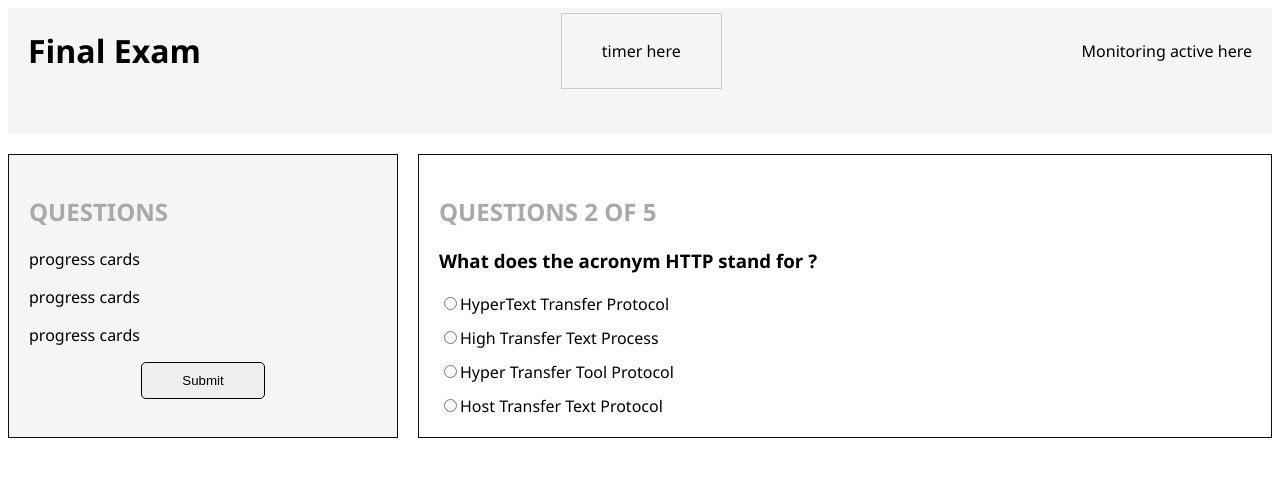
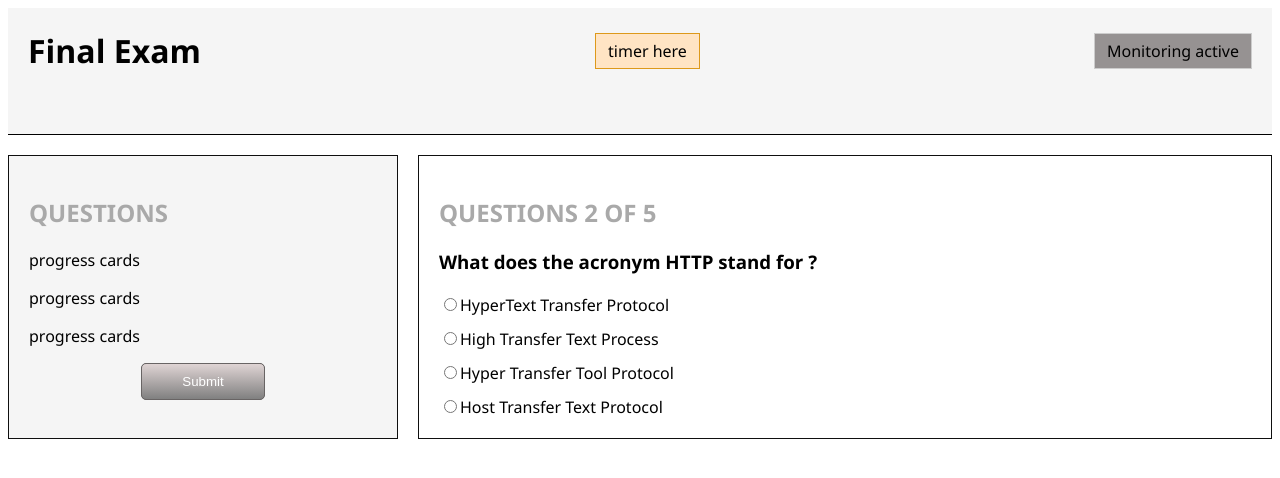
Before and after one commit to summer-group5/ai-exam-platform, a React app in the folder frontend/: page /Coursepage/1/exam in a window 1280 px wide. Shown: the top 478 px of the page. Built offline with nearby package versions, Linux system fonts and the light colour scheme; no server answers; the database is empty; the HTML template or start-up script is replaced by a standard one.

Commit message:
updated css for UI and worked on questions card component.

```diff
--- a/frontend/src/pages/Exampage.css
+++ b/frontend/src/pages/Exampage.css
@@ -10,7 +10,7 @@
   justify-content: space-between;
   align-items: center;
   padding: 0 20px 40px 20px;
-
+ border-bottom: 1px solid;
 }
 
 
@@ -66,13 +66,22 @@ text-align: left;
   margin-top: 20px;
 }
 
+
+
 .submit {
 
-
+    cursor: pointer;
     padding: 10px 40px 10px 40px;
     border: 1px solid;
    border-radius: 5px;
 
+}
+
+#submit-grad {
+ background-color: black; /* For browsers that do not support gradients */
+  background-image: linear-gradient(to top, grey, rgb(223, 212, 212));
+  border: 1px solid rgb(104, 100, 100);
+  color: white;
 }
 
 .timer-container{
@@ -86,3 +95,22 @@ border: 1px solid #ccc;
   display: flex;
   justify-content: center;
 }
+
+
+.monitor-container{
+  border: 1px solid #ccc;
+  padding: 6px 12px;
+  background-color: #969292;
+
+}
+
+.timer-container{
+  border: 1px solid #dd991b;
+  padding: 6px 12px;
+  background-color: bisque;
+
+}
+.timer-span {
+
+
+}
--- a/frontend/src/pages/Exampage.jsx
+++ b/frontend/src/pages/Exampage.jsx
@@ -17,11 +17,14 @@ export default function Exampage() {
         <div className="exam-header">
             <h1>Final Exam</h1>
        <div className="timer-container">
-        <p>timer here</p>
+        <span className="timer-span">timer here</span>
+
+
        </div>
+        <div className="monitor-container">
+           <span className="monitor-span">  Monitoring active</span>
 
-          <p>Monitoring active here</p>
-
+        </div>
 
 
          </div>
@@ -35,7 +38,7 @@ export default function Exampage() {
             <p>progress cards</p>
             <p>progress cards</p>
          <div className="button-container">
-            <button className='submit'>Submit</button>
+            <button className='submit'id="submit-grad">Submit</button>
           </div>
 
         </div>
```
Also changed, not shown: frontend/src/components/questionscard/Questionscard.jsx (+12 -2 lines), frontend/src/components/questionscard/QuestionsCard.css (added).
